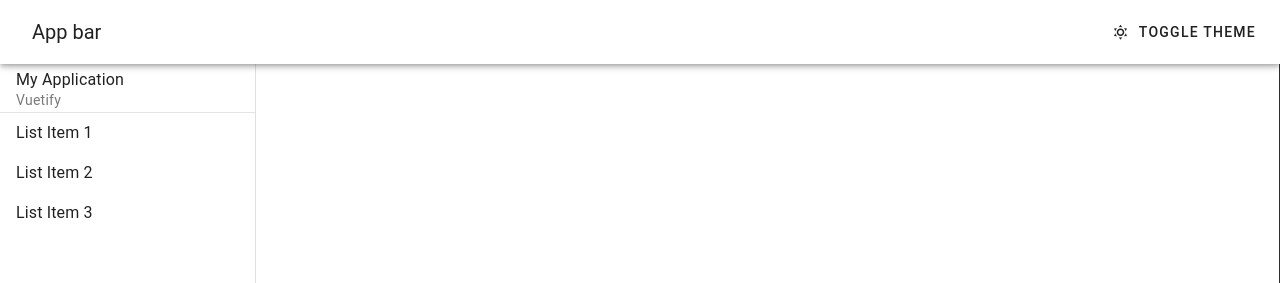
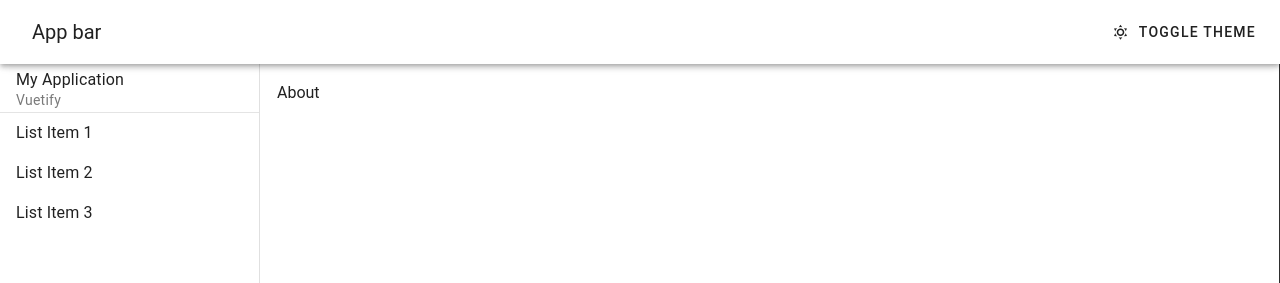
Before and after one commit to yFan666/one-client, a Vue app: page /about in a window 1280 px wide. Shown: the top 283 px of the page. Built offline with nearby package versions, Linux system fonts and the light colour scheme.

Commit message:
feat: 回家

```diff
--- a/src/layouts/navigation-drawer/index.vue
+++ b/src/layouts/navigation-drawer/index.vue
@@ -1,9 +1,14 @@
 <script setup lang="ts">
+import { useRoute, useRouter } from "vue-router";
+const route = useRoute()
+const router = useRouter()
 
+console.log(route)
+console.log(router)
 </script>
 
 <template>
-  <v-navigation-drawer>
+  <v-navigation-drawer :width="260">
     <v-list-item title="My Application" subtitle="Vuetify"></v-list-item>
     <v-divider></v-divider>
     <v-list-item link title="List Item 1"></v-list-item>
--- a/src/router/index.ts
+++ b/src/router/index.ts
@@ -1,10 +1,19 @@
 import { createRouter, createWebHistory, RouteRecordRaw } from 'vue-router'
 
-const routes: Array<RouteRecordRaw> = [
+export const routes: Array<RouteRecordRaw> = [
   {
     path: '/',
+    redirect: '/home',
+  },
+  {
+    path: '/home',
     name: 'Home',
     component: () => import('@/views/home/index.vue'),
+  },
+  {
+    path: '/about',
+    name: 'About',
+    component: () => import('@/views/about/index.vue'),
   }
 ]
 
--- /dev/null
+++ b/src/views/about/index.vue
@@ -0,0 +1,15 @@
+<template>
+  <div class="container">
+    About
+  </div>
+</template>
+
+<script setup lang="ts">
+import { ref } from "vue"
+const a = ref(0)
+</script>
+
+<style lang="scss" scoped>
+ .container {
+ }
+</style>
```
